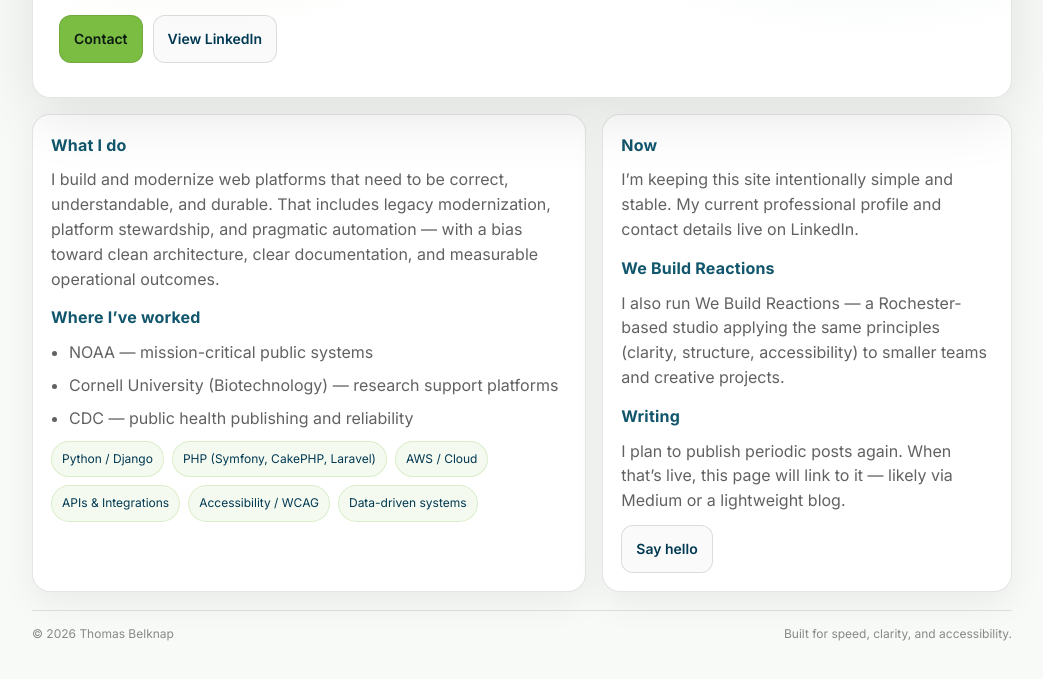
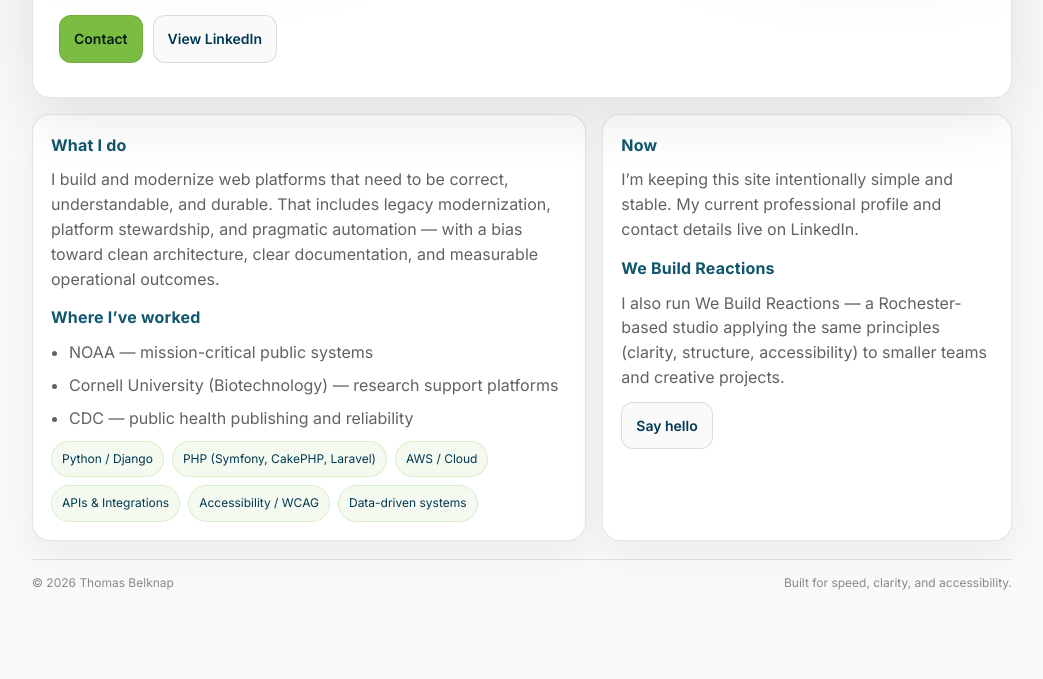
Before and after one commit to HolisticNetworkingNet/hnhomepage, a plain HTML site: page index.html in a window 1280 px wide. Shown: the part 339-1018 px from the top of the page, without its empty margins (118-1161 px from the left). After the commit the page ends 995 px from the top, so only its background shows below. Drawn offline with Linux system fonts and the light colour scheme.

Commit message:
Don't need the writing text.

```diff
--- a/index.html
+++ b/index.html
@@ -380,12 +380,6 @@
             (clarity, structure, accessibility) to smaller teams and creative projects.
           </p>
 
-          <h2 style="margin-top:14px;">Writing</h2>
-          <p>
-            I plan to publish periodic posts again. When that’s live, this page will link to it —
-            likely via Medium or a lightweight blog.
-          </p>
-
           <div class="cta" style="margin-top:10px;">
             <a class="btn" href="mailto:tbelknap@holisticnetworking.net">Say hello</a>
           </div>
```
